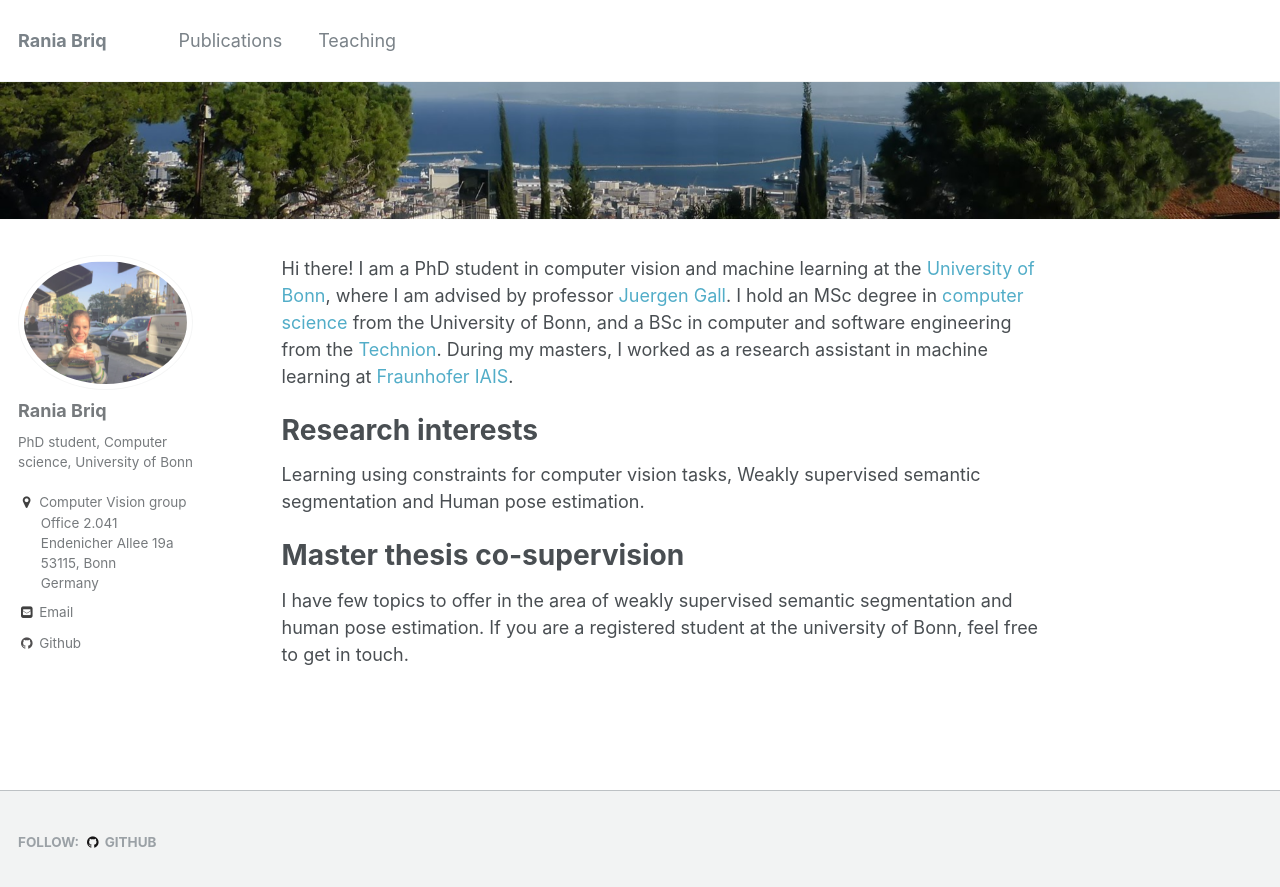
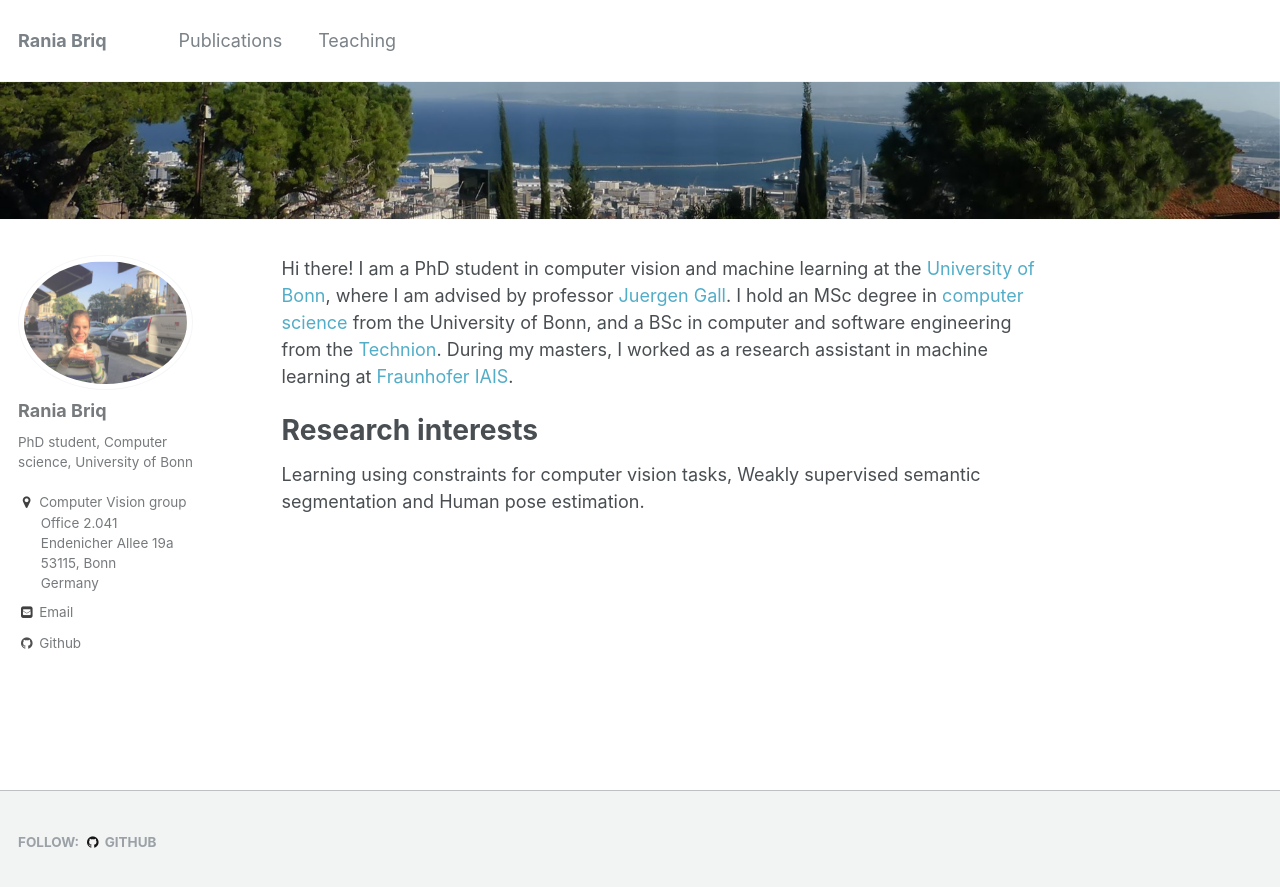
Before and after one commit to briqr/briqr.github.io, a Jekyll site: the page built from _pages/about.md, in a window 1280 px wide. Shown: the top 887 px of the page. Built offline with Jekyll 4.4.1, drawn with Linux system fonts in a browser that asks for light colours.

Commit message:
Update about.md

```diff
--- a/_pages/about.md
+++ b/_pages/about.md
@@ -21,7 +21,3 @@ During my masters, I worked as a research assistant in machine learning at [Frau
 Research interests
 ======
 Learning using constraints for computer vision tasks, Weakly supervised semantic segmentation and Human pose estimation.
-
-Master thesis co-supervision
-======
-I have few topics to offer in the area of weakly supervised semantic segmentation and human pose estimation. If you are a registered student at the university of Bonn, feel free to get in touch.
```
